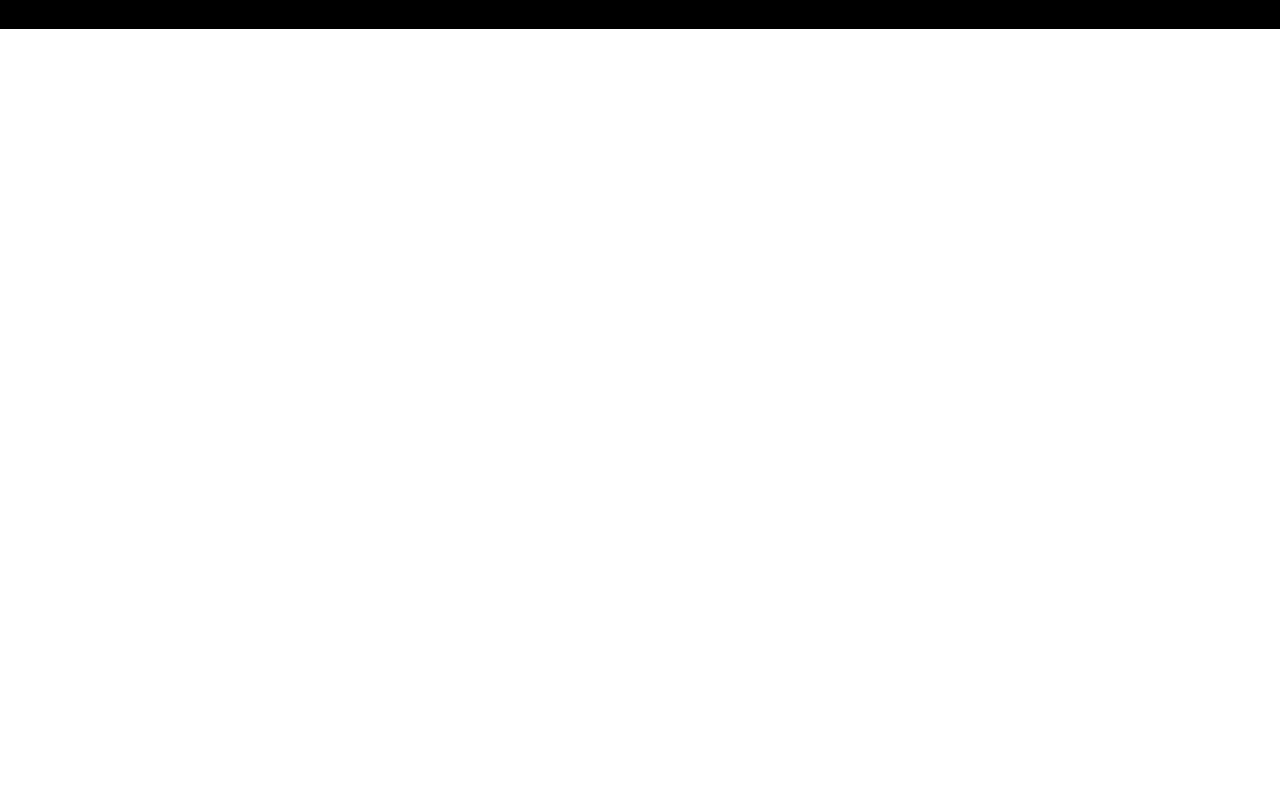
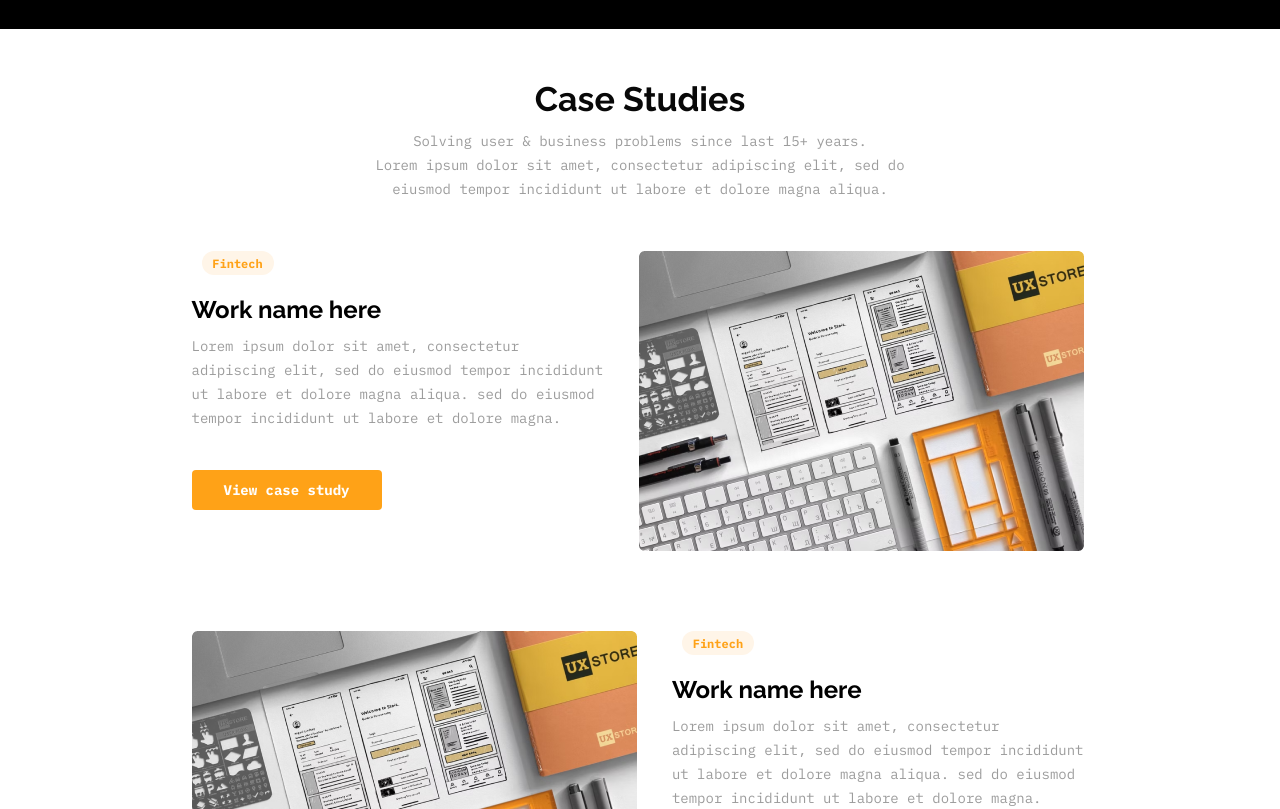
Before and after one commit to Zawad4235-M/porfolio-1, a plain HTML site: page index.html in a window 1280 px wide. Shown: the part 671-1480 px from the top of the page. Before the commit the page ends 800 px from the top, so only its background shows below. Drawn offline with Linux system fonts and the light colour scheme.

Commit message:
case-study

```diff
--- a/index.html
+++ b/index.html
@@ -15,7 +15,7 @@
 <link href="https://fonts.googleapis.com/css2?family=Raleway:ital,wght@0,100..900;1,100..900&display=swap" rel="stylesheet">
 </head>
 <body>
-  <header>
+<header>
     <!-- Nav -->
     <nav>
       <ul class="nav-about">
@@ -55,9 +55,49 @@
         <div class="logo-box"><img src="./assets/Group.png" alt="" class="company-logo"></div>
       </div>
     </section>
+</header>
 
+<main>
+  <section id="case-study" class="study">
+    <div class="study-head"><h2 class="study-cap raleway-primary">Case Studies</h2>
+    <p class="ibm-plex-mono-regular">Solving user & business problems since last 15+ years.<br>Lorem ipsum dolor sit amet, consectetur adipiscing elit, sed do<br> eiusmod tempor incididunt ut labore et dolore magna aliqua.</p></div>
+    <div class="cases">
+      <!-- case-1 -->
+      <div class="case-detail">
+        <div class="case-info">
+          <span class="ibm-plex-mono-regular">Fintech</span>
+      <h2 class="raleway-primary">Work name here</h2>
+      <p class="ibm-plex-mono-regular">Lorem ipsum dolor sit amet, consectetur<br> adipiscing elit, sed do eiusmod tempor incididunt<br> ut labore et dolore magna aliqua. sed do eiusmod<br> tempor incididunt ut labore et dolore magna.</p>
+      <button><a href="#" class="ibm-plex-mono-regular">View case study</a></button>
+        </div>
+        <img src="./assets/Mask group.png" alt="" class="case-img">
+      </div>
 
+      <!-- Case-2 -->
+       <div class="case-detail">
+        <img src="./assets/Mask group.png" alt="" class="case-img">
+        <div class="case-info">
+          <span class="ibm-plex-mono-regular">Fintech</span>
+      <h2 class="raleway-primary">Work name here</h2>
+      <p class="ibm-plex-mono-regular">Lorem ipsum dolor sit amet, consectetur<br> adipiscing elit, sed do eiusmod tempor incididunt<br> ut labore et dolore magna aliqua. sed do eiusmod<br> tempor incididunt ut labore et dolore magna.</p>
+      <button><a href="#" class="ibm-plex-mono-regular">View case study</a></button>
+        </div>
 
-  </header>
+      </div>
+
+      <!-- Case-3 -->
+
+      <div class="case-detail">
+        <div class="case-info">
+          <span class="ibm-plex-mono-regular">Fintech</span>
+      <h2 class="raleway-primary">Work name here</h2>
+      <p class="ibm-plex-mono-regular">Lorem ipsum dolor sit amet, consectetur<br> adipiscing elit, sed do eiusmod tempor incididunt<br> ut labore et dolore magna aliqua. sed do eiusmod<br> tempor incididunt ut labore et dolore magna.</p>
+      <button><a href="#" class="ibm-plex-mono-regular">View case study</a></button>
+        </div>
+        <img src="./assets/Mask group.png" alt="" class="case-img">
+      </div>
+    </div>
+  </section>
+</main>
 </body>
 </html>
--- a/styles/style.css
+++ b/styles/style.css
@@ -26,6 +26,7 @@ header{
   height: 700px;
   margin: 0 auto;
   background-color: black;
+  margin-bottom: 50px;
 }
 /* Nav */
 nav{
@@ -143,3 +144,97 @@ nav{
   font-size: 14px;
   color: white;
 }
+
+/* Case-study */
+.study
+{
+  /* border: 3px solid orange; */
+  max-width: 897px;
+  height: 1242px;
+  margin: 0 auto;
+}
+
+.study-head{
+  display: flex;
+  flex-direction: column;
+  justify-content: center;
+  align-items: center;
+  gap: 10px;
+  text-align: center;
+  margin-bottom: 50px;
+}
+.study-cap{
+  font-size: 34px;
+  font-weight: bolder;
+  color: #080808;
+}
+.study-head p{
+  font-size: 14px;
+  line-height: 24px;
+  color: #9C9C9C;
+}
+
+.case-detail{
+  max-width: 892px;
+  height: 300px;
+  display: flex;
+  justify-content: space-between;
+}
+
+.case-detail span{
+  background-color: rgb(255, 245, 232);
+  border-radius: 60px;
+  width: 72px;
+  height: 24px;
+  display: flex;
+  justify-content: center;
+  align-items: center;
+  font-size: 12px;
+  font-weight: bold;
+  color: #FFA217;
+  margin-left: 10px;
+  margin-bottom: 20px;
+}
+.case-detail h2{
+  font-size: 24px;
+  font-weight: bolder;
+  margin-bottom: 10px;
+}
+.case-detail p{
+  font-size: 14px;
+  color: #9C9C9C;
+  line-height: 24px;
+}
+.case-detail button{
+  width: 190px;
+  height: 40px;
+  border-radius: 4px;
+  border: none;
+  background-color: #FFA217;
+  margin-top: 40px;
+  margin-bottom: 17px;
+}
+.case-detail button a{
+  text-decoration: none;
+  font-size: 14px;
+  font-weight: bold;
+  color: white;
+}
+
+.case-detail button:hover{
+  background-color: lightseagreen;
+  cursor: pointer;
+  box-shadow: 0 0 10px teal;
+  transition: calc(.5s);
+}
+.case-detail button:hover a
+{
+  color: black;
+  font-size: 15px;
+  transition: calc(.5s);
+}
+.cases{
+  display: flex;
+  flex-direction: column;
+  gap: 80px;
+}
```
Also changed, not shown: assets/Mask group.png (added).
